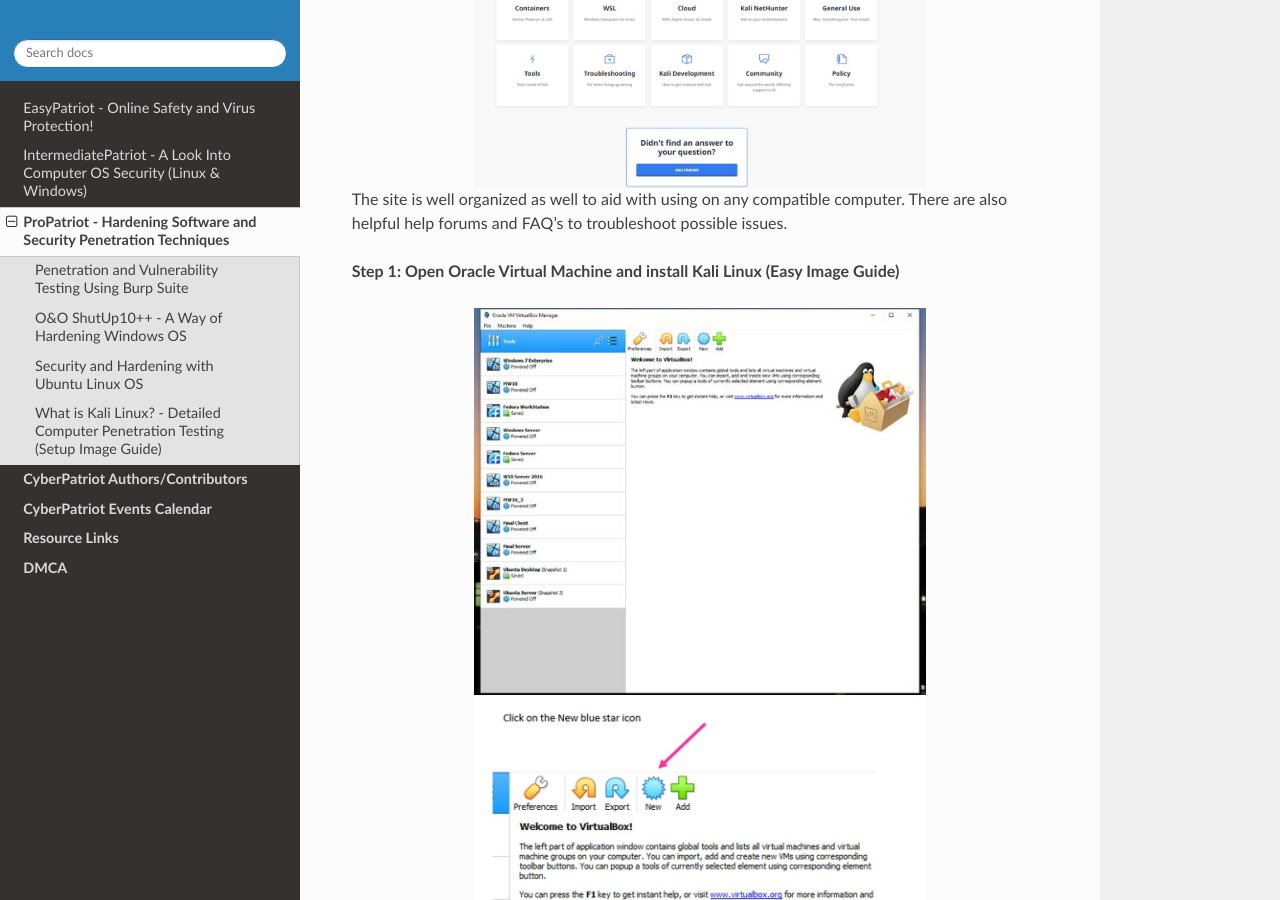
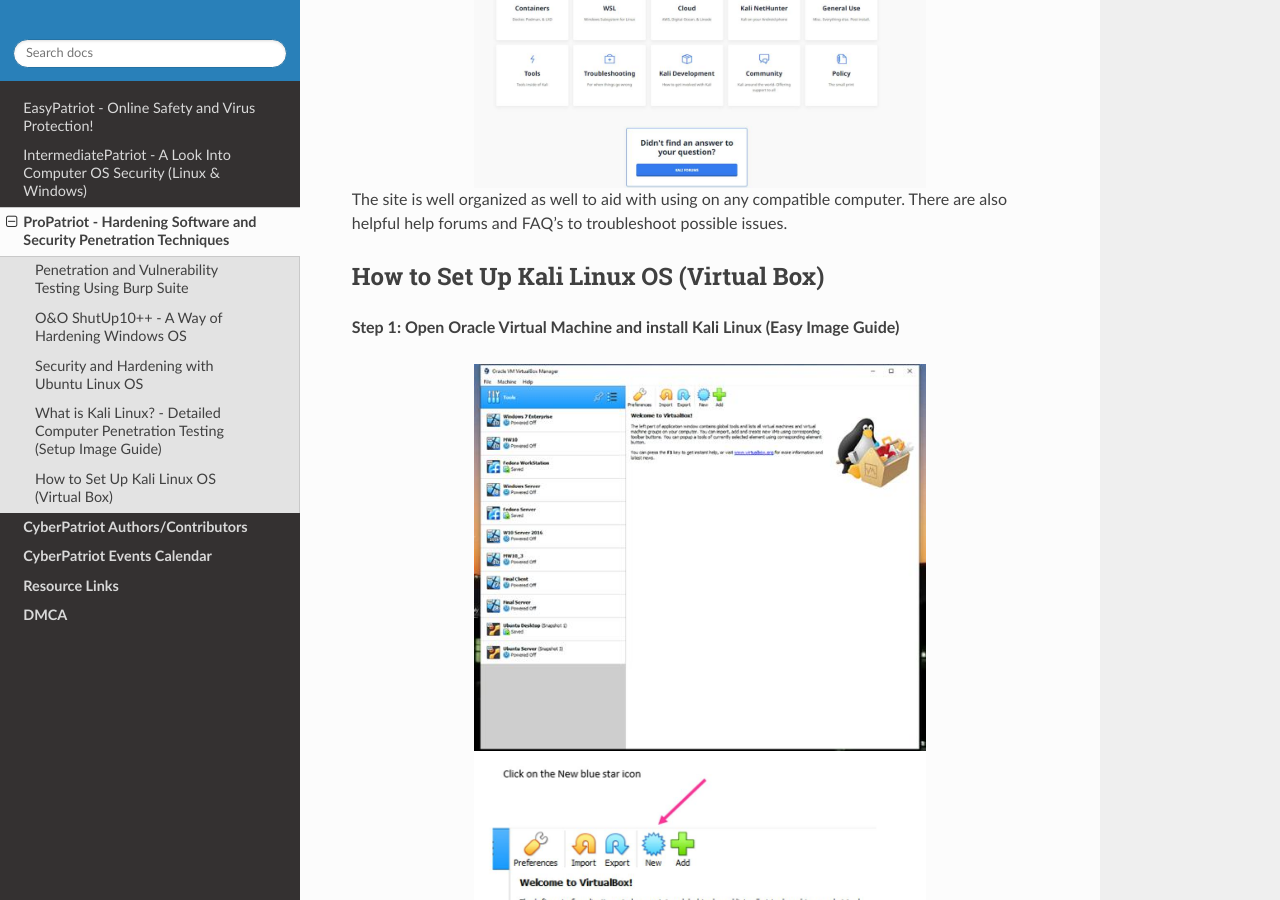
Before and after one commit to natt96z/cybersac, a Sphinx documentation site: the page built from docs/source/HardExpertCyberSAC.rst, in a window 1280 px wide and 900 px high, scrolled down 6797 px. Built offline with Sphinx 7.4.7 and the Read the Docs theme 2.0.0, drawn with Linux system fonts in a browser that asks for light colours; pages that are not in the unit, such as notebooks, are missing from menus.

Commit message:
Update HardExpertCyberSAC.rst

```diff
--- a/docs/source/HardExpertCyberSAC.rst
+++ b/docs/source/HardExpertCyberSAC.rst
@@ -171,6 +171,9 @@
 The site is well organized as well to aid with using on any compatible computer. There are also helpful help forums and FAQ's to troubleshoot possible issues.
 
 
+How to Set Up Kali Linux OS (Virtual Box)
+~~~~~~~~~~~~~~~~~~~~~~~~~~~~~~~~~~~~~~~~~~~~~~~
+
 **Step 1: Open Oracle Virtual Machine and install Kali Linux (Easy Image Guide)**
 
 .. image:: https://raw.githubusercontent.com/natt96z/cybersac/main/docs/img/100.jpg
```
